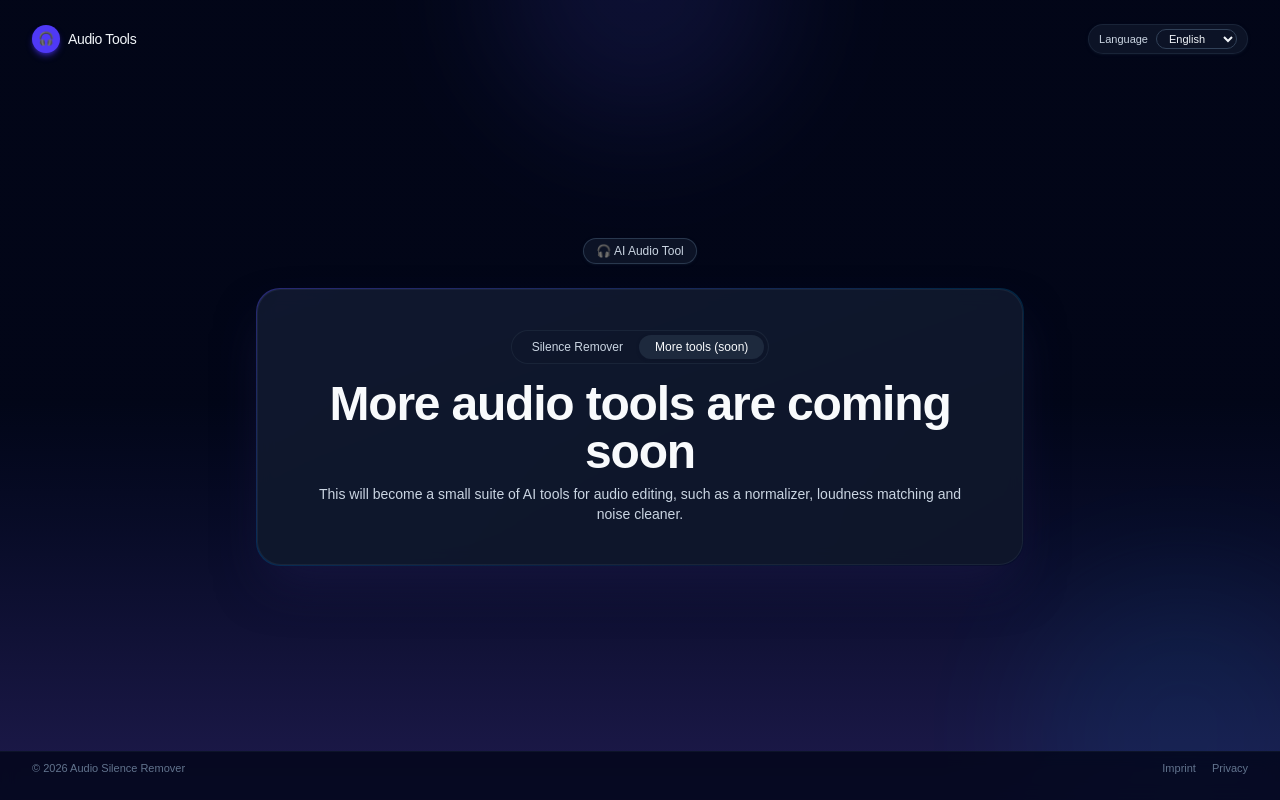
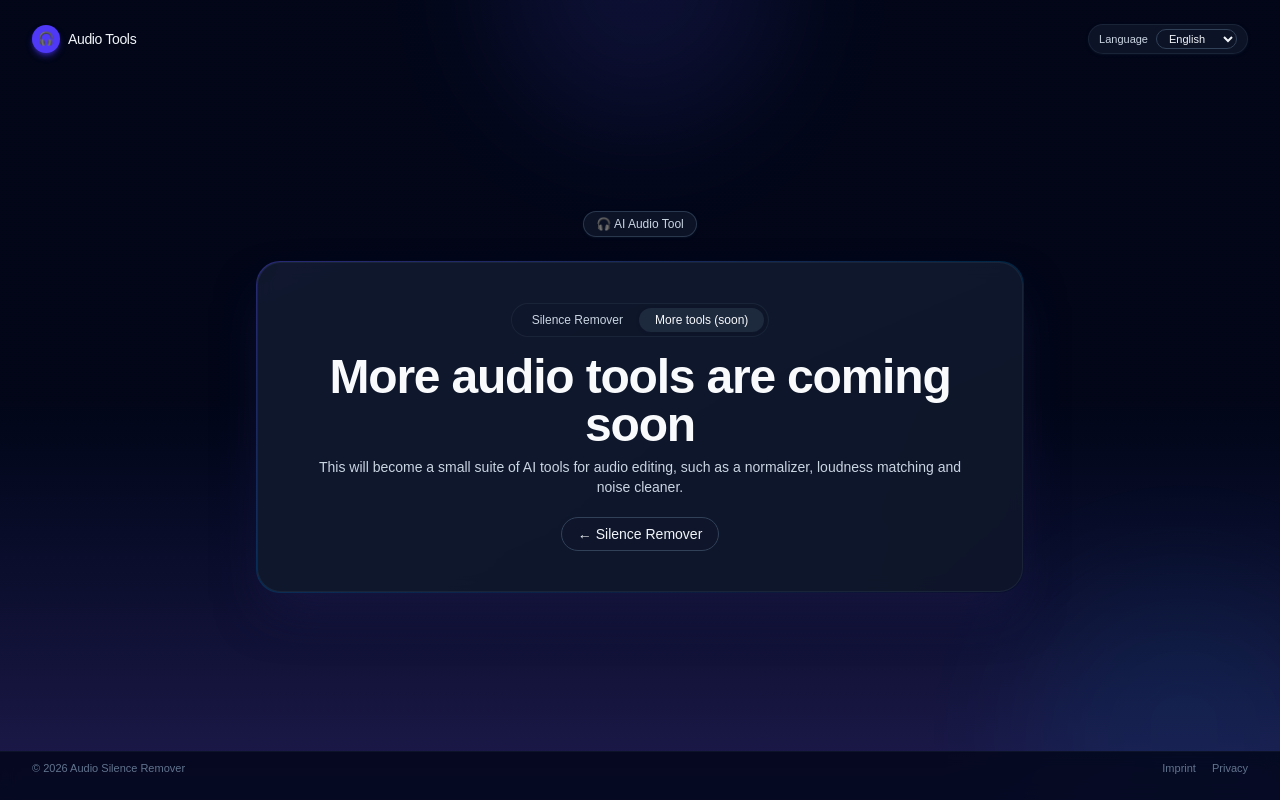
Before and after one commit to Cocoloco069/audio-webseite, a Next.js app in the folder audio-frontend/: page / in a window 1280 px wide. Both pictures are taken after a click on the button "More tools (soon)". Built offline with nearby package versions, Linux system fonts and the light colour scheme; no server answers.

Commit message:
Add back button and remember language; clean component structure

```diff
--- a/audio-frontend/app/page.tsx
+++ b/audio-frontend/app/page.tsx
@@ -211,8 +211,13 @@ export default function Home() {
   const [toast, setToast] = useState<ToastState>(null);
   const [isIOS, setIsIOS] = useState(false);
 
+  // Sprache laden (localStorage -> Browser)
   useEffect(() => {
-    if (typeof navigator !== 'undefined') {
+    if (typeof window !== 'undefined') {
+      const stored = window.localStorage.getItem('audioToolsLang');
+      if (stored && supportedLangs.includes(stored as Lang)) {
+        setLang(stored as Lang);
+      } else {
         const navLangs =
           (navigator.languages && navigator.languages.length
             ? navigator.languages
@@ -228,12 +233,21 @@ export default function Home() {
         );
 
         setLang((found as Lang) || 'en');
+      }
 
       const ua = navigator.userAgent || '';
       setIsIOS(/iPad|iPhone|iPod/.test(ua));
     }
   }, []);
 
+  // Sprache speichern
+  useEffect(() => {
+    if (typeof window !== 'undefined') {
+      window.localStorage.setItem('audioToolsLang', lang);
+    }
+  }, [lang]);
+
+  // Toast Auto-Hide
   useEffect(() => {
     if (!toast) return;
     const id = setTimeout(() => setToast(null), 4000);
@@ -296,14 +310,7 @@ export default function Home() {
                   />
                 </>
               ) : (
-                <header className="space-y-2 text-center max-w-2xl mx-auto">
-                  <h1 className="text-3xl sm:text-4xl lg:text-5xl font-semibold tracking-tight">
-                    {t('soonTitle')}
-                  </h1>
-                  <p className="text-xs sm:text-sm text-slate-300">
-                    {t('soonBody')}
-                  </p>
-                </header>
+                <SoonContent t={t} onBack={() => setActiveTool('silence')} />
               )}
             </section>
           </div>
@@ -581,6 +588,30 @@ function SilenceRemoverTool({
   );
 }
 
+function SoonContent({ t, onBack }: { t: TFunc; onBack: () => void }) {
+  return (
+    <div className="space-y-4 sm:space-y-5 text-center max-w-2xl mx-auto">
+      <header className="space-y-2">
+        <h1 className="text-3xl sm:text-4xl lg:text-5xl font-semibold tracking-tight">
+          {t('soonTitle')}
+        </h1>
+        <p className="text-xs sm:text-sm text-slate-300">{t('soonBody')}</p>
+      </header>
+
+      <div className="flex justify-center">
+        <button
+          type="button"
+          onClick={onBack}
+          className="inline-flex items-center gap-1 rounded-full border border-slate-700 bg-slate-900/80 px-4 py-1.5 text-xs sm:text-sm font-medium text-slate-100 hover:bg-slate-800 hover:text-white transition-colors"
+        >
+          <span>←</span>
+          <span>{t('tabSilence')}</span>
+        </button>
+      </div>
+    </div>
+  );
+}
+
 function Footer({ t }: { t: TFunc }) {
   return (
     <footer className="relative z-10 px-4 sm:px-8 pb-5 sm:pb-6 pt-2 text-[11px] text-slate-500 flex items-center justify-between border-t border-slate-900/80 bg-slate-950/80 backdrop-blur-sm">
```
Lines whose indentation alone changed are shown as unchanged.
